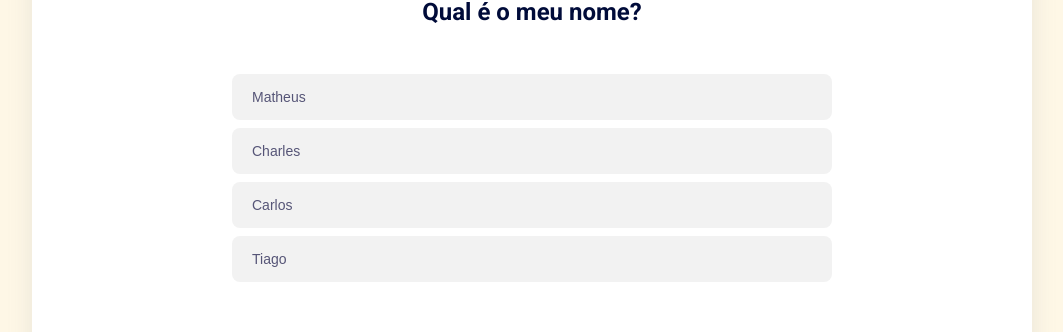
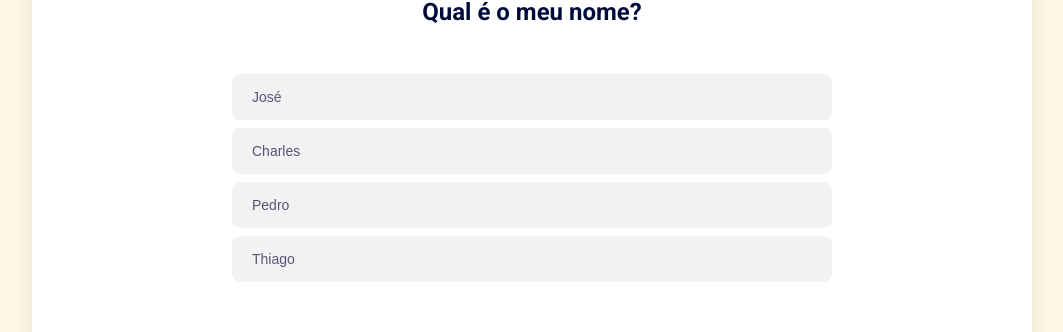
Before and after one commit to charlesalmeiida/quiz-app, a React (Vite) app: page / in a window 1280 px wide. Shown: the part 280-612 px from the top of the page, without its empty margins (108-1171 px from the left). Built offline with nearby package versions, Linux system fonts and the light colour scheme.

Commit message:
refactor: atualizando informações das respostas

```diff
--- a/src/components/Quiz/index.tsx
+++ b/src/components/Quiz/index.tsx
@@ -16,14 +16,14 @@ const QUESTIONS: Question[] = [
   {
     id: 1,
     question: "Qual é o meu nome?",
-    answers: ["Matheus", "Charles", "Carlos", "Tiago"],
+    answers: ["José", "Charles", "Pedro", "Thiago"],
     correctAnswer: "Charles",
   },
   {
     id: 2,
     question: "Qual é a minha idade?",
-    answers: ["12", "30", "27", "19"],
-    correctAnswer: "27",
+    answers: ["12", "30", "29", "19"],
+    correctAnswer: "28",
   },
   {
     id: 3,
```
